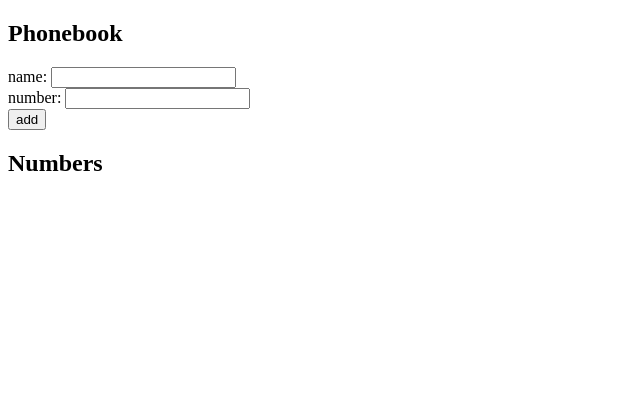
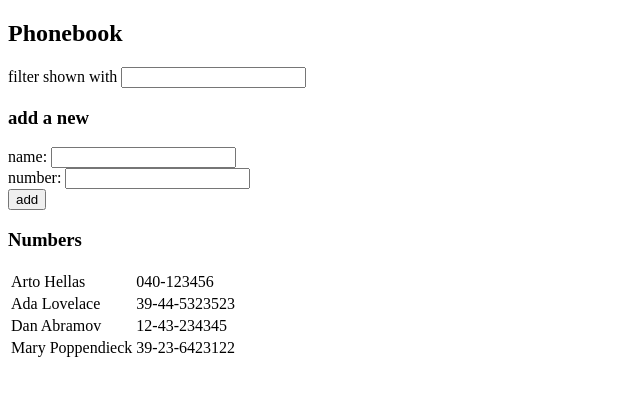
Before and after one commit to ingann/fullstack, a React (Vite) app in the folder part2/phonebook/: page / in a window 1280 px wide. Shown: the top 396 px of the page, without its empty margins (0-640 px from the left). Built offline with nearby package versions, Linux system fonts and the light colour scheme.

Commit message:
updated components and added add a number feature

```diff
--- a/part2/phonebook/src/App.jsx
+++ b/part2/phonebook/src/App.jsx
@@ -1,11 +1,18 @@
 import { useState } from 'react'
-import Person from './components/Person'
 import AddPerson from './components/PersonForm'
+import Display from './components/Persons'
+import Filter from './components/Filter'
 
 const App = () => {
-  const [persons, setPersons] = useState([])
+  const [persons, setPersons] = useState([
+    { name: 'Arto Hellas', number: '040-123456', id: 1 },
+    { name: 'Ada Lovelace', number: '39-44-5323523', id: 2 },
+    { name: 'Dan Abramov', number: '12-43-234345', id: 3 },
+    { name: 'Mary Poppendieck', number: '39-23-6423122', id: 4 }
+  ])
   const [newName, setnewName] = useState('')
   const [newNumber, setNewNumber] = useState('')
+  const [search, setNewSearch] = useState('')
 
   const addPerson = (event) => {
     event.preventDefault()
@@ -33,17 +40,19 @@ const App = () => {
     setNewNumber(event.target.value)
   }
 
+  const handleSearchChange = (event) => {
+    setNewSearch(event.target.value)
+  }
+
   return (
     <div>
       <h2>Phonebook</h2>
+      <Filter persons={persons} search={search} handleSearchChange={handleSearchChange}/>
+      <h3>add a new</h3>
       <AddPerson addPerson={addPerson} newName={newName} newNumber={newNumber} handleNameChange={handleNameChange}
       handleNumberChange={handleNumberChange}/>
-      <h2>Numbers</h2>
-      <table>
-        {persons.map(person =>
-        <Person key={person.id} name={person.name} number={person.number}/>
-        )}
-      </table>
+      <h3>Numbers</h3>
+      <Display persons={persons}/>
     </div>
   )
 }
--- a/part2/phonebook/src/components/Filter.jsx
+++ b/part2/phonebook/src/components/Filter.jsx
@@ -0,0 +1,13 @@
+const Filter = ({ persons, search, handleSearchChange }) => {
+
+    return (
+        <div>
+            filter shown with <input
+            value={search}
+            onChange={handleSearchChange}
+            />
+        </div>
+    )
+}
+
+export default Filter
--- a/part2/phonebook/src/components/Persons.jsx
+++ b/part2/phonebook/src/components/Persons.jsx
@@ -0,0 +1,13 @@
+import Person from './Person'
+
+const Display = ({persons}) => {
+    return (
+        <table>
+            {persons.map(person =>
+            <Person key={person.id} name={person.name} number={person.number}/>
+            )}
+        </table>
+    )
+}
+
+export default Display
```
